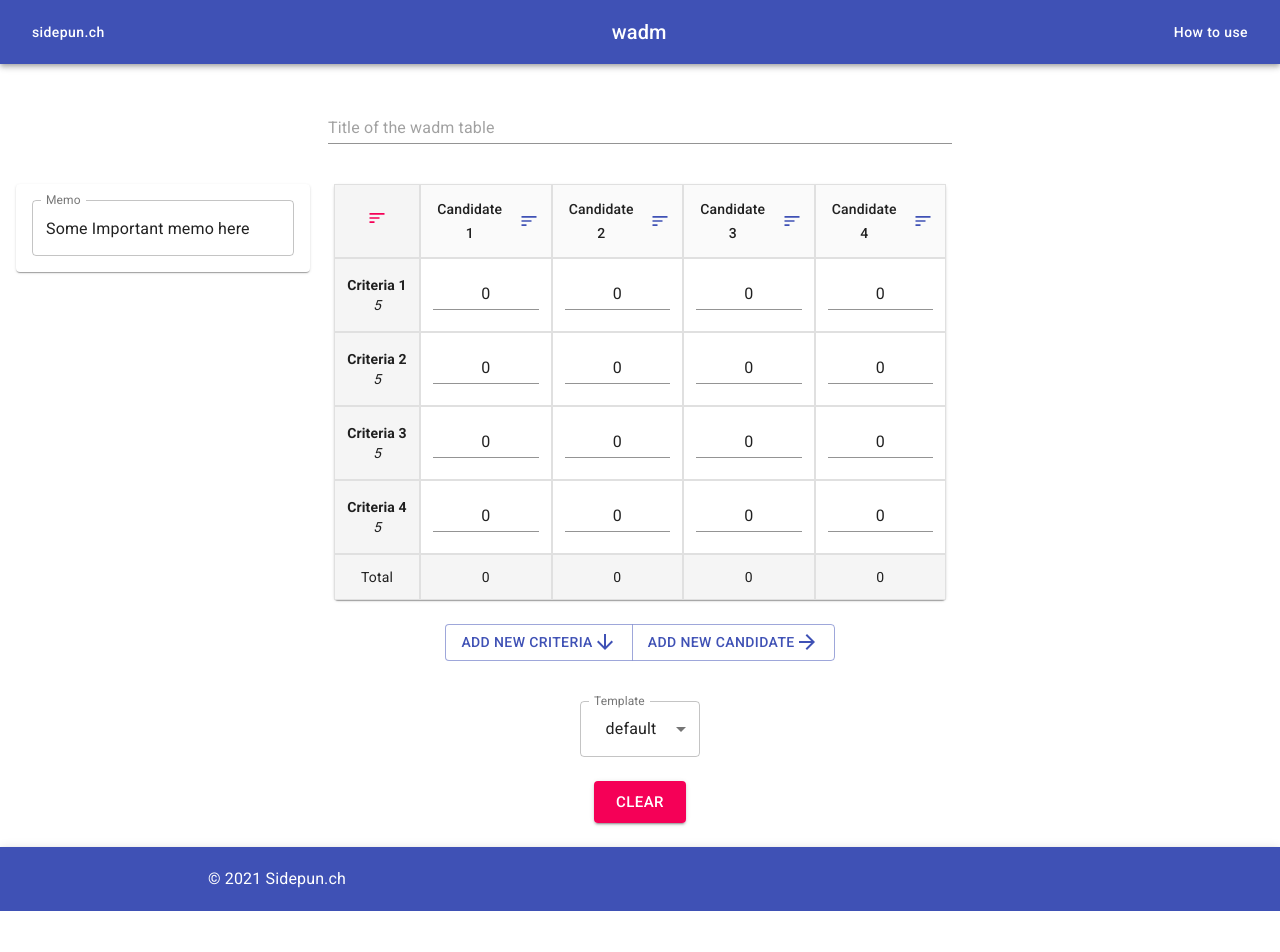
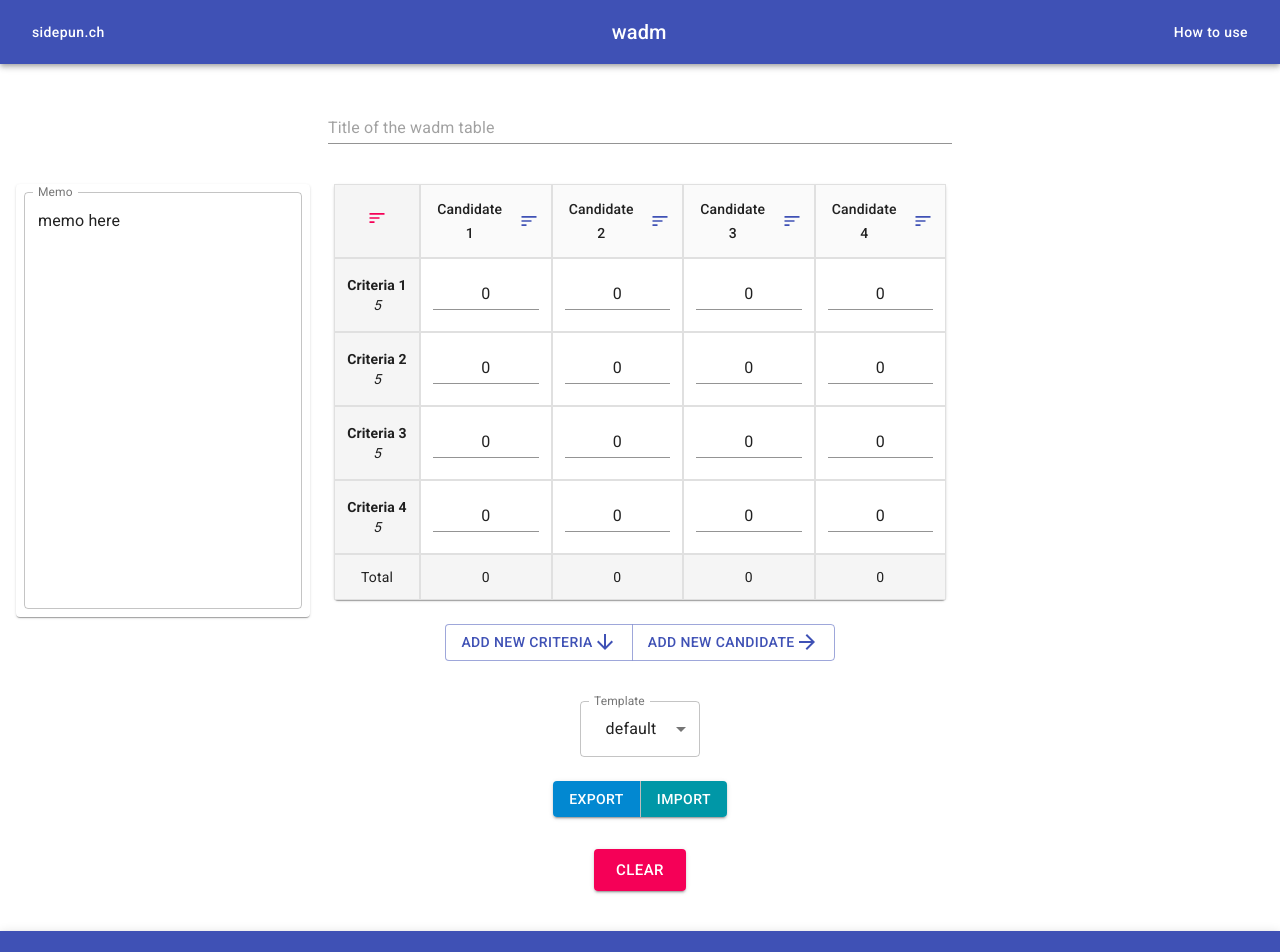
Before and after one commit to kim-sardine/wadm-react, a React (Create React App) app: page / in a window 1280 px wide. Shown: the top 952 px of the page. Before the commit the page ends 911 px from the top, so only its background shows below. Built offline with nearby package versions, Linux system fonts and the light colour scheme; the HTML template or start-up script is replaced by a standard one.

Commit message:
Implement export, import

```diff
--- a/src/App.tsx
+++ b/src/App.tsx
@@ -1,7 +1,8 @@
-import React, { useState } from 'react';
+import React, { useState, useRef } from 'react';
 
-import { makeStyles } from '@material-ui/core/styles';
+import { withStyles, makeStyles } from '@material-ui/core/styles';
 import { Grid, Box } from '@material-ui/core';
+import { lightBlue, cyan } from '@material-ui/core/colors';
 
 import Header from './components/Header';
 import Footer from './components/Footer';
@@ -30,8 +31,8 @@ const useStyles = makeStyles((theme) => ({
     },
 }));
 
-const sampleInputMemo = `Some Important memo here`;
-const sampleTitle = ``;
+const defaultInputMemo = `memo here`;
+const defaultTitle = ``;
 const defaultScore = 0;
 
 let templates: {[name: string] : Wadm; } = {};
@@ -66,11 +67,33 @@ templates["SW job"] = {
     ]
 }
 
+const LightBlueButton = withStyles((theme) => ({
+    root: {
+      color: theme.palette.getContrastText(lightBlue[700]),
+      backgroundColor: lightBlue[700],
+      '&:hover': {
+        backgroundColor: lightBlue[900],
+      },
+    },
+  }))(Button);
+
+const CyanButton = withStyles((theme) => ({
+    root: {
+      color: theme.palette.getContrastText(cyan[700]),
+      backgroundColor: cyan[700],
+      '&:hover': {
+        backgroundColor: cyan[900],
+      },
+    },
+  }))(Button);
+
 function App() {
-    const [inputMemo, setInputMemo] = useState(sampleInputMemo);
+    const [inputMemo, setInputMemo] = useState(defaultInputMemo);
     const [template, setTemplate] = useState('default');
     const [wadm, setWadm] = useState(cloneDeep(templates[template]));
-    const [title, setTitle] = useState(sampleTitle);
+    const [title, setTitle] = useState(defaultTitle);
+    const fileRef = useRef<HTMLInputElement>(null);
+
 
     const onChangeInputMemo = (e: React.ChangeEvent<HTMLTextAreaElement>) => {
         setInputMemo(e.target.value);
@@ -103,11 +126,58 @@ function App() {
         values.fill(defaultScore);
         const newCandidate = createCandidate('New', values);
 
+        setTitle(defaultTitle);
+        setInputMemo(defaultInputMemo);
         setWadm({
             criteria: [newCriteria],
             candidates: [newCandidate]
         });
     }
+
+    const exportWadm = (e: any) => {
+        let output = JSON.stringify({wadm: wadm, inputMemo: inputMemo}, null, 4);
+
+        const blob = new Blob([output]);
+        const fileDownloadUrl = URL.createObjectURL(blob);
+        const element = document.createElement("a");
+        element.href = fileDownloadUrl;
+
+        let filename = title || new Date().toLocaleString().replace(/[, /:]/g, '_');
+        element.download = filename + '.wadm'
+        document.body.appendChild(element);
+        element.click();
+        URL.revokeObjectURL(fileDownloadUrl);  // free up storage--no longer needed.
+    }
+
+    const importWadm = (e: any) => {
+        fileRef?.current?.click();
+    }
+
+    let fileReader = new FileReader();
+
+    const handleFileRead = (e: any) => {
+        const content = fileReader.result;
+        const loadedWadm = JSON.parse(String(content));
+        setWadm(cloneDeep(loadedWadm['wadm']));
+        setInputMemo(loadedWadm['inputMemo']);
+    };
+
+    const handleFileChosen = (e: React.ChangeEvent<HTMLInputElement>) => {
+        if (!e.target.files) return;
+
+        const file = e.target.files[0];
+        if (file !== undefined) {
+            const dotIndex = file.name.lastIndexOf('.')
+            let filename = file.name;
+            if (dotIndex > 0) {
+                filename = filename.slice(0, dotIndex);
+            }
+            setTitle(filename);
+            fileReader = new FileReader();
+            fileReader.onloadend = handleFileRead;
+            fileReader.readAsText(file);
+        }
+    };
 
     return (
         <div className={classes.content}>
@@ -163,6 +233,12 @@ function App() {
                         </FormControl>
                     </Box>
                     <Box textAlign='center' m={1}>
+                        <ButtonGroup variant="contained" aria-label="contained button group">
+                            <LightBlueButton onClick={exportWadm}>Export</LightBlueButton>
+                            <CyanButton onClick={importWadm}>Import</CyanButton>
+                        </ButtonGroup>
+                    </Box>
+                    <Box textAlign='center' m={3}>
                         <ButtonGroup size="large" variant="contained" color="secondary" aria-label="contained large button group">
                             <Button onClick={(e) => clear()}>Clear</Button>
                         </ButtonGroup>
@@ -170,6 +246,12 @@ function App() {
                 </Grid>
             </Box>
             <Footer />
+            <input type="file" style={{display: "none"}}
+                multiple={false}
+                accept=".wadm"
+                onChange={handleFileChosen}
+                ref={fileRef}
+            />
         </div>
     );
 }
--- a/src/components/Memo.tsx
+++ b/src/components/Memo.tsx
@@ -4,7 +4,7 @@ import { makeStyles } from '@material-ui/core/styles';
 
 const useStyles = makeStyles((theme) => ({
     paper: {
-        padding: theme.spacing(2),
+        padding: theme.spacing(1),
         textAlign: 'center',
         color: theme.palette.text.secondary,
     }
@@ -27,6 +27,7 @@ function Memo(props: MemoProps) {
                 onChange={props.onChangeInputMemo}
                 fullWidth
                 multiline
+                rows={20}
                 variant="outlined"
             />
         </Paper>
--- a/src/components/WadmTable.tsx
+++ b/src/components/WadmTable.tsx
@@ -540,7 +540,7 @@ export default function WadmTable(props: WadmTableProps) {
                         name="weight"
                         type="text"
                         value={userInput['weight']}
-                        label="Criterion Weight (1 ~ 10)"
+                        label="Criteria Weight (1 ~ 10)"
                         onChange={handleUserInputChange}
                         fullWidth
                     />
```
